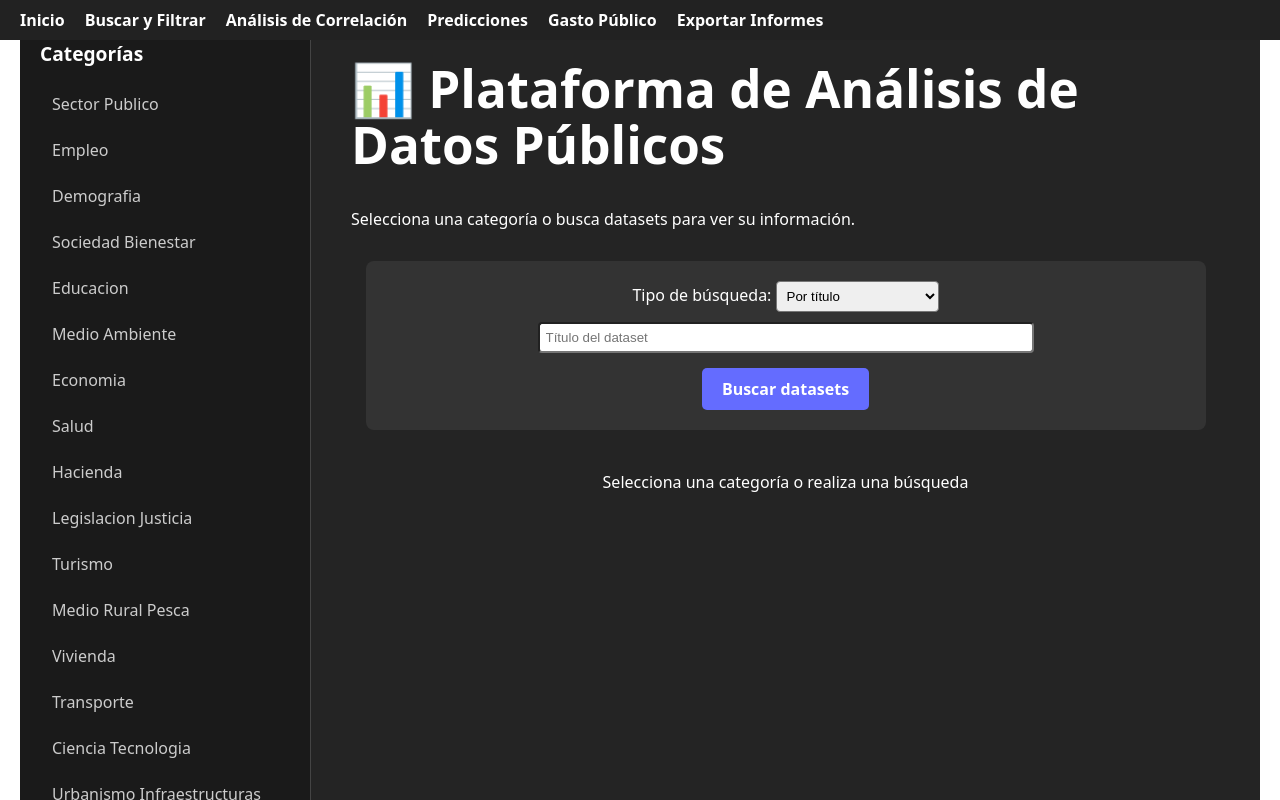
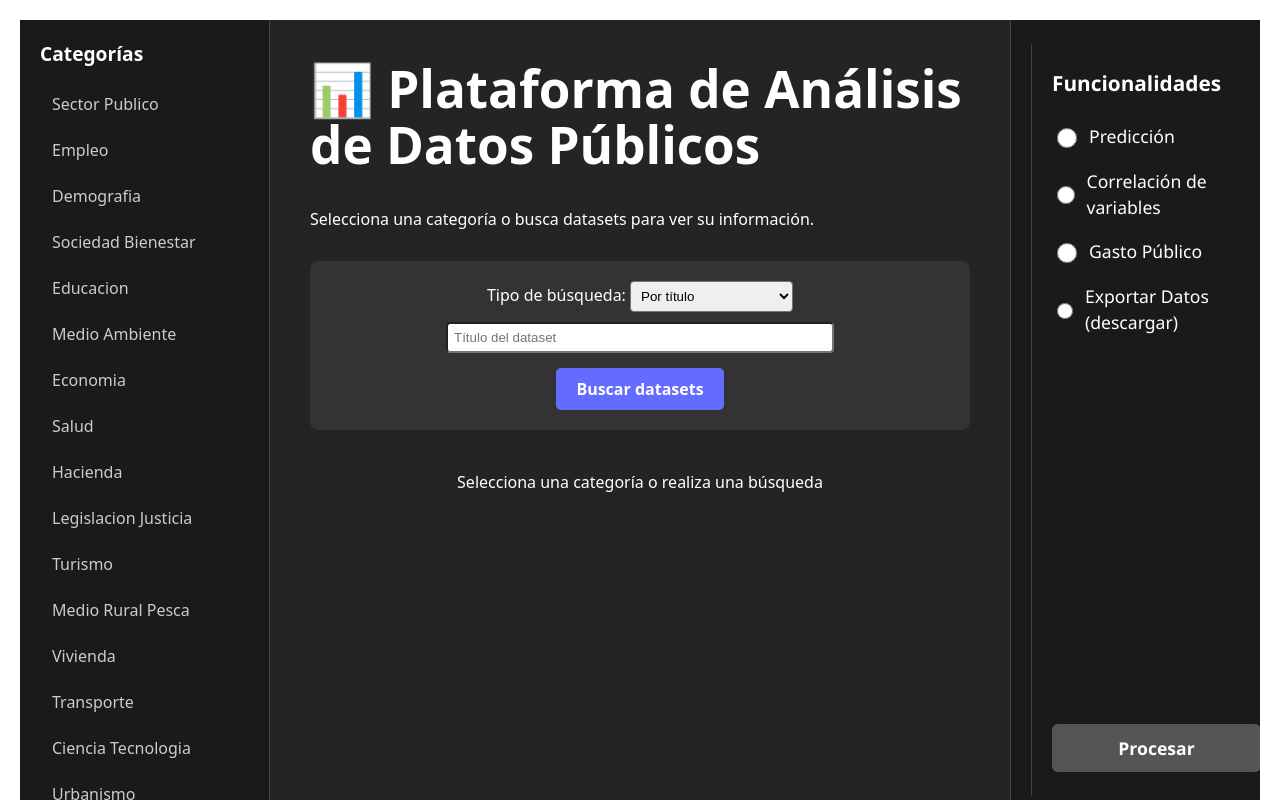
Before and after one commit to AdrianGV404/TFG, a React (Vite) app in the folder frontend/: page / in a window 1280 px wide. Shown: the top 800 px of the page. Built offline with nearby package versions, Linux system fonts and the light colour scheme.

Commit message:
radiobutton de seleccion añadido sin funcionalidad + sides son sticky

```diff
--- /dev/null
+++ b/frontend/src/components/FuncionalidadesPanel.jsx
@@ -0,0 +1,106 @@
+import { useState } from "react";
+
+function FuncionalidadesPanel() {
+  const funcionalidades = [
+    "Predicción",
+    "Correlación de variables",
+    "Gasto Público",
+    "Exportar Datos (descargar)",
+  ];
+
+  const [funcSeleccionada, setFuncSeleccionada] = useState("");
+
+  const handleChange = (e) => {
+    setFuncSeleccionada(e.target.value);
+  };
+
+  const handleProcesarClick = () => {
+    console.log("Funcionalidad seleccionada para procesar:", funcSeleccionada);
+  };
+
+  return (
+    <div
+      style={{
+        width: "250px",
+        backgroundColor: "#1a1a1a",
+        padding: "24px 20px",
+        color: "white",
+        borderLeft: "1px solid #444",
+        display: "flex",
+        flexDirection: "column",
+        justifyContent: "space-between",
+        height: "100vh",
+        boxSizing: "border-box",
+        fontFamily: "'Segoe UI', Tahoma, Geneva, Verdana, sans-serif",
+      }}
+    >
+      <div>
+        <h3 style={{ marginTop: 0, marginBottom: "1.5rem", fontWeight: "600", fontSize: "1.3rem" }}>
+          Funcionalidades
+        </h3>
+        <form>
+          {funcionalidades.map((func) => (
+            <label
+              key={func}
+              style={{
+                display: "flex",
+                alignItems: "center",
+                marginBottom: "18px",
+                cursor: "pointer",
+                fontSize: "1.1rem",
+                userSelect: "none",
+                transition: "color 0.3s ease",
+              }}
+            >
+              <input
+                type="radio"
+                name="funcionalidad"
+                value={func}
+                checked={funcSeleccionada === func}
+                onChange={handleChange}
+                style={{
+                  marginRight: "12px",
+                  width: "20px",
+                  height: "20px",
+                  cursor: "pointer",
+                  transition: "box-shadow 0.3s ease",
+                }}
+              />
+              {func}
+            </label>
+          ))}
+        </form>
+      </div>
+
+      <button
+        onClick={handleProcesarClick}
+        disabled={!funcSeleccionada}
+        style={{
+          padding: "12px 0",
+          backgroundColor: funcSeleccionada ? "#646cff" : "#555555",
+          color: "white",
+          border: "none",
+          borderRadius: "6px",
+          cursor: funcSeleccionada ? "pointer" : "not-allowed",
+          fontWeight: "700",
+          fontSize: "1.1rem",
+          boxShadow: funcSeleccionada
+            ? "0 4px 12px rgba(100, 108, 255, 0.5)"
+            : "none",
+          transition: "background-color 0.3s ease, box-shadow 0.3s ease",
+          userSelect: "none",
+        }}
+        onMouseEnter={(e) => {
+          if (funcSeleccionada) e.currentTarget.style.backgroundColor = "#5058e8";
+        }}
+        onMouseLeave={(e) => {
+          if (funcSeleccionada) e.currentTarget.style.backgroundColor = "#646cff";
+        }}
+      >
+        Procesar
+      </button>
+    </div>
+  );
+}
+
+export default FuncionalidadesPanel;
--- a/frontend/src/components/Layout.jsx
+++ b/frontend/src/components/Layout.jsx
@@ -1,11 +1,8 @@
 import { Outlet } from "react-router-dom";
-import Navbar from "./Navbar";
 
 function Layout() {
   return (
     <>
-      <Navbar />
-      {/* Espacio para navbar fijo */}
       <main style={{ paddingTop: "40px", padding: "20px" }}>
         <Outlet />
       </main>
--- a/frontend/src/components/Navbar.jsx
+++ /dev/null
@@ -1,49 +0,0 @@
-import { Link } from "react-router-dom";
-
-function Navbar() {
-  const navStyle = {
-    position: "fixed",
-    top: 0,
-    left: 0,
-    right: 0,
-    height: "40px",
-    backgroundColor: "#222",
-    display: "flex",
-    alignItems: "center",
-    padding: "0 20px",
-    gap: "20px",
-    zIndex: 1000,
-  };
-
-  const linkStyle = {
-    color: "white",
-    textDecoration: "none",
-    fontWeight: "bold",
-    lineHeight: "40px",
-  };
-
-  return (
-    <nav style={navStyle}>
-      <Link to="/" style={linkStyle}>
-        Inicio
-      </Link>
-      <Link to="/search" style={linkStyle}>
-        Buscar y Filtrar
-      </Link>
-      <Link to="/correlation" style={linkStyle}>
-        Análisis de Correlación
-      </Link>
-      <Link to="/prediction" style={linkStyle}>
-        Predicciones
-      </Link>
-      <Link to="/public-spending" style={linkStyle}>
-        Gasto Público
-      </Link>
-      <Link to="/export" style={linkStyle}>
-        Exportar Informes
-      </Link>
-    </nav>
-  );
-}
-
-export default Navbar;
--- a/frontend/src/pages/Home.jsx
+++ b/frontend/src/pages/Home.jsx
@@ -1,5 +1,6 @@
 import { useState } from "react";
 import SearchComponent from "../components/SearchComponent";
+import FuncionalidadesPanel from "../components/FuncionalidadesPanel";
 
 const categorias = [
   "sector-publico",
@@ -60,13 +61,19 @@ function Home() {
         color: "white",
       }}
     >
-      {/* Sidebar categorías */}
+      {/* Sidebar categorías con sticky */}
       <div
         style={{
-          width: "250px",
+          width: 250,
           borderRight: "1px solid #444",
           padding: "20px",
           backgroundColor: "#1a1a1a",
+
+          position: "sticky",
+          top: 0,
+          height: "100vh",
+          overflowY: "auto", // para scroll interno si contenido se pasa
+          boxSizing: "border-box",
         }}
       >
         <h2 style={{ marginTop: 0, fontSize: "1.2rem", marginBottom: "1rem" }}>
@@ -89,7 +96,7 @@ function Home() {
                   cursor: "pointer",
                   textAlign: "left",
                   fontSize: "1rem",
-                  transition: "background-color 0.3s",
+                  transition: "background-color 0.3s ease",
                 }}
               >
                 {cat.replace(/-/g, " ")}
@@ -99,12 +106,14 @@ function Home() {
         </ul>
       </div>
 
+      {/* Contenido principal */}
       <main
         style={{
           flex: 1,
           padding: "40px",
           backgroundColor: "#242424",
           overflowY: "auto",
+          maxWidth: 800,
         }}
       >
         <h1 style={{ marginTop: 0 }}>📊 Plataforma de Análisis de Datos Públicos</h1>
@@ -113,7 +122,6 @@ function Home() {
         <div
           style={{
             margin: "30px auto",
-            maxWidth: "800px",
             backgroundColor: "#333",
             padding: "20px",
             borderRadius: "8px",
@@ -134,7 +142,7 @@ function Home() {
               padding: "15px",
               borderRadius: "6px",
               margin: "20px auto",
-              maxWidth: "800px",
+              maxWidth: 800,
             }}
           >
             {searchError}
@@ -144,7 +152,7 @@ function Home() {
         <div style={{ marginTop: "40px" }}>
           {hasSearched ? (
             searchResults.length > 0 ? (
-              <div style={{ maxWidth: "800px", margin: "0 auto" }}>
+              <div style={{ margin: "0 auto" }}>
                 <h3>Resultados de la búsqueda:</h3>
                 <ul style={{ listStyle: "none", padding: 0 }}>
                   {searchResults.map((item, i) => (
@@ -192,7 +200,7 @@ function Home() {
             <div
               style={{
                 margin: "30px auto",
-                maxWidth: "800px",
+                maxWidth: 800,
                 backgroundColor: "#333",
                 padding: "20px",
                 borderRadius: "8px",
@@ -210,6 +218,27 @@ function Home() {
           )}
         </div>
       </main>
+
+      {/* Panel funcionalidades derecho con sticky */}
+      <div
+        style={{
+          width: 250,
+          borderLeft: "1px solid #444",
+          padding: "24px 20px",
+          backgroundColor: "#1a1a1a",
+          display: "flex",
+          flexDirection: "column",
+          justifyContent: "space-between",
+          position: "sticky",
+          top: 0,
+          height: "100vh",
+          overflowY: "auto",
+          boxSizing: "border-box",
+          fontFamily: "'Segoe UI', Tahoma, Geneva, Verdana, sans-serif",
+        }}
+      >
+        <FuncionalidadesPanel />
+      </div>
     </div>
   );
 }
```
